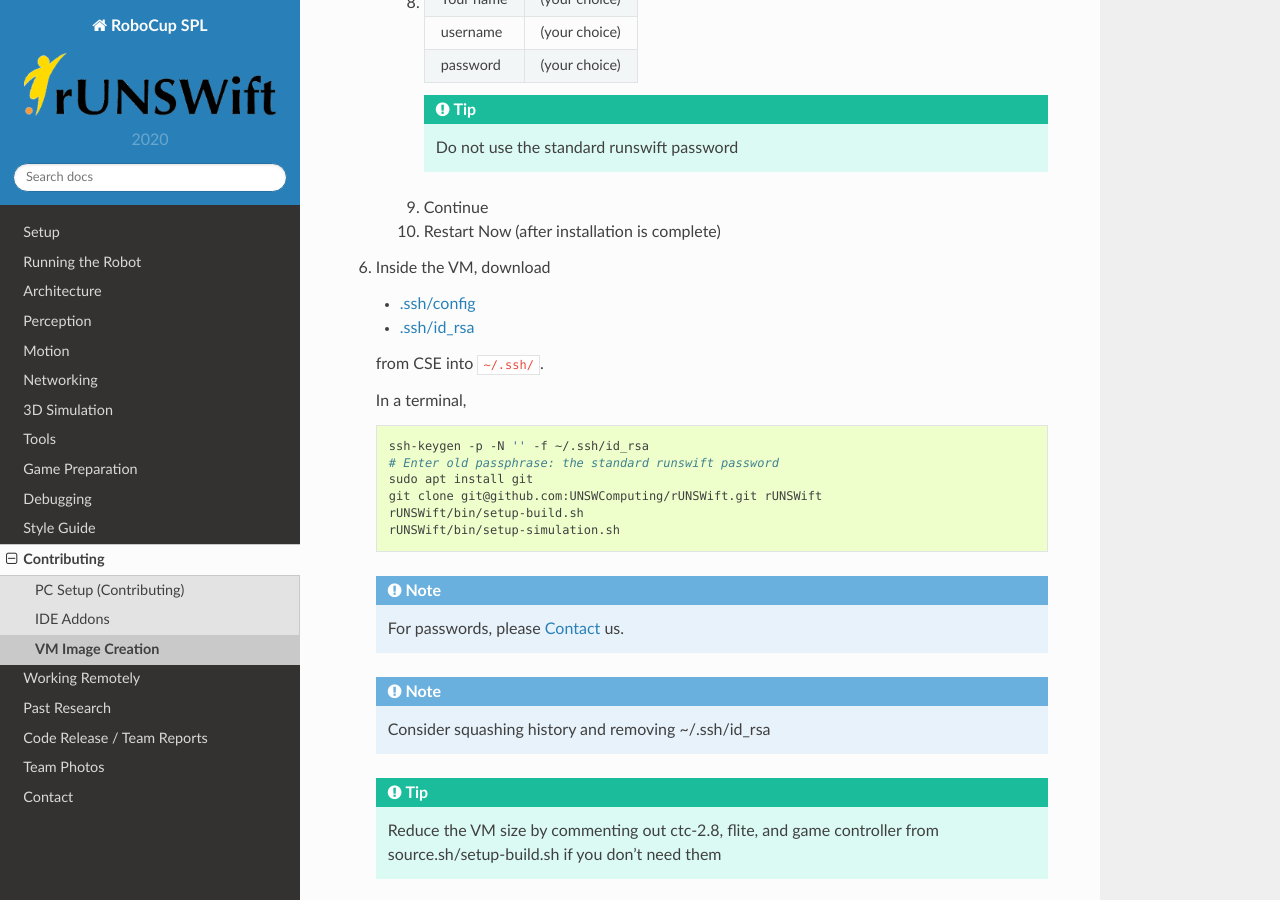
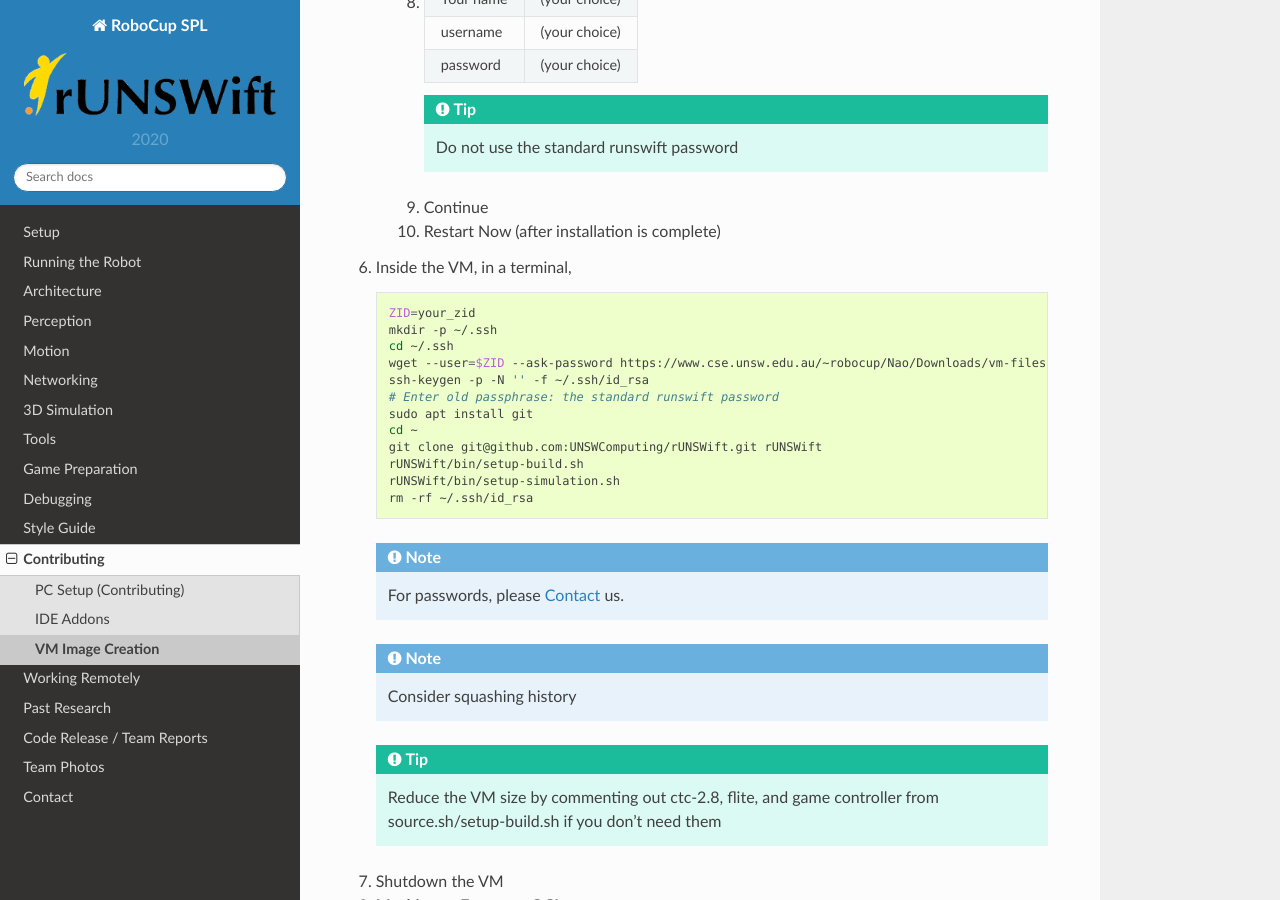
Before and after one commit to UNSWComputing/rUNSWift-docs, a Sphinx documentation site: the page built from source/contributing/vm_image_creation.rst, in a window 1280 px wide and 900 px high, scrolled down 1552 px. Built offline with Sphinx 7.4.7 and the Read the Docs theme 2.0.0, drawn with Linux system fonts in a browser that asks for light colours.

Commit message:
so people don't accidentally distribute the key with the vm

```diff
--- a/source/contributing/vm_image_creation.rst
+++ b/source/contributing/vm_image_creation.rst
@@ -71,28 +71,27 @@ These are instructions on creating an OVA file to be used in :ref:`pc_setup` for
     #. Continue
     #. Restart Now (after installation is complete)
 
-#.  Inside the VM, download
-
-    * `.ssh/config <https://www.cse.unsw.edu.au/~robocup/Nao/Downloads/vm-files/.ssh/config>`_
-    * `.ssh/id_rsa <https://www.cse.unsw.edu.au/~robocup/Nao/Downloads/vm-files/.ssh/id_rsa>`_
-
-    from CSE into ``~/.ssh/``.
-
-    In a terminal,
+#.  Inside the VM, in a terminal,
 
     .. code-block:: bash
 
+        ZID=your_zid
+        mkdir -p ~/.ssh
+        cd ~/.ssh
+        wget --user=$ZID --ask-password https://www.cse.unsw.edu.au/~robocup/Nao/Downloads/vm-files/.ssh/id_rsa https://www.cse.unsw.edu.au/~robocup/Nao/Downloads/vm-files/.ssh/config
         ssh-keygen -p -N '' -f ~/.ssh/id_rsa
         # Enter old passphrase: the standard runswift password
         sudo apt install git
+        cd ~
         git clone git@github.com:UNSWComputing/rUNSWift.git rUNSWift
         rUNSWift/bin/setup-build.sh
         rUNSWift/bin/setup-simulation.sh
+        rm -rf ~/.ssh/id_rsa
 
     .. note::
         For passwords, please :ref:`contact` us.
     .. note::
-        Consider squashing history and removing ~/.ssh/id_rsa
+        Consider squashing history
     .. tip::
         Reduce the VM size by commenting out ctc-2.8, flite, and game controller from source.sh/setup-build.sh if you don't need them
 
```
